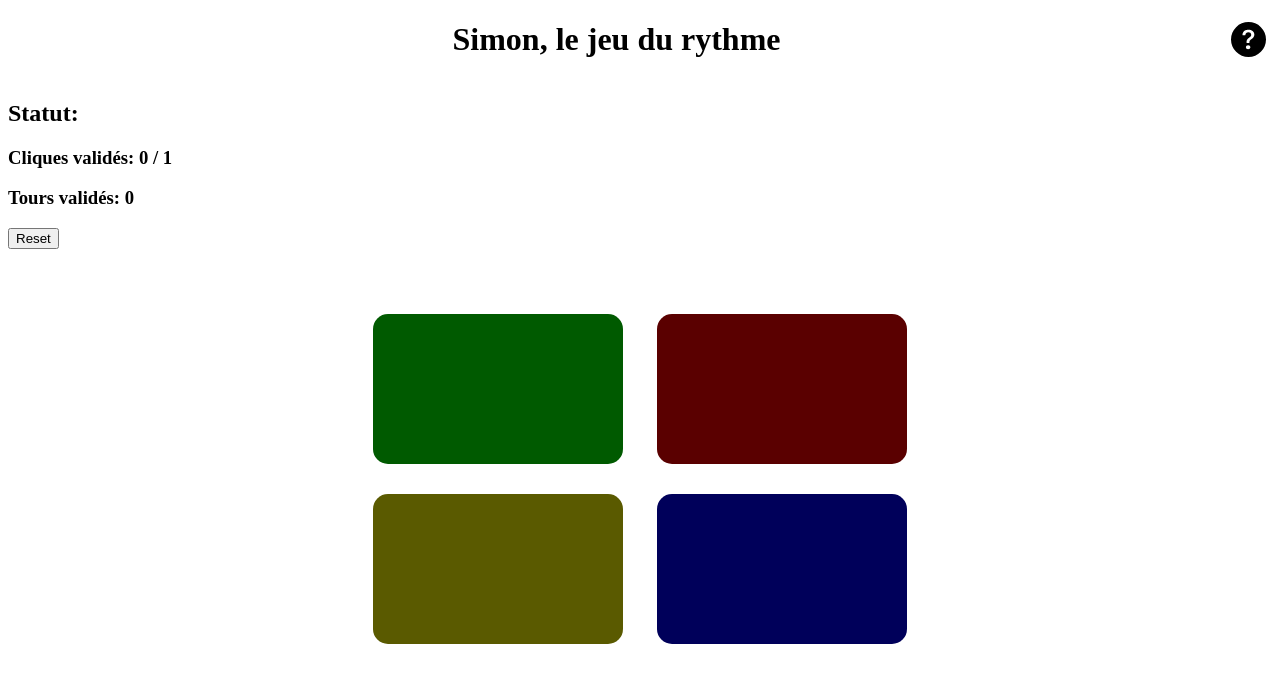
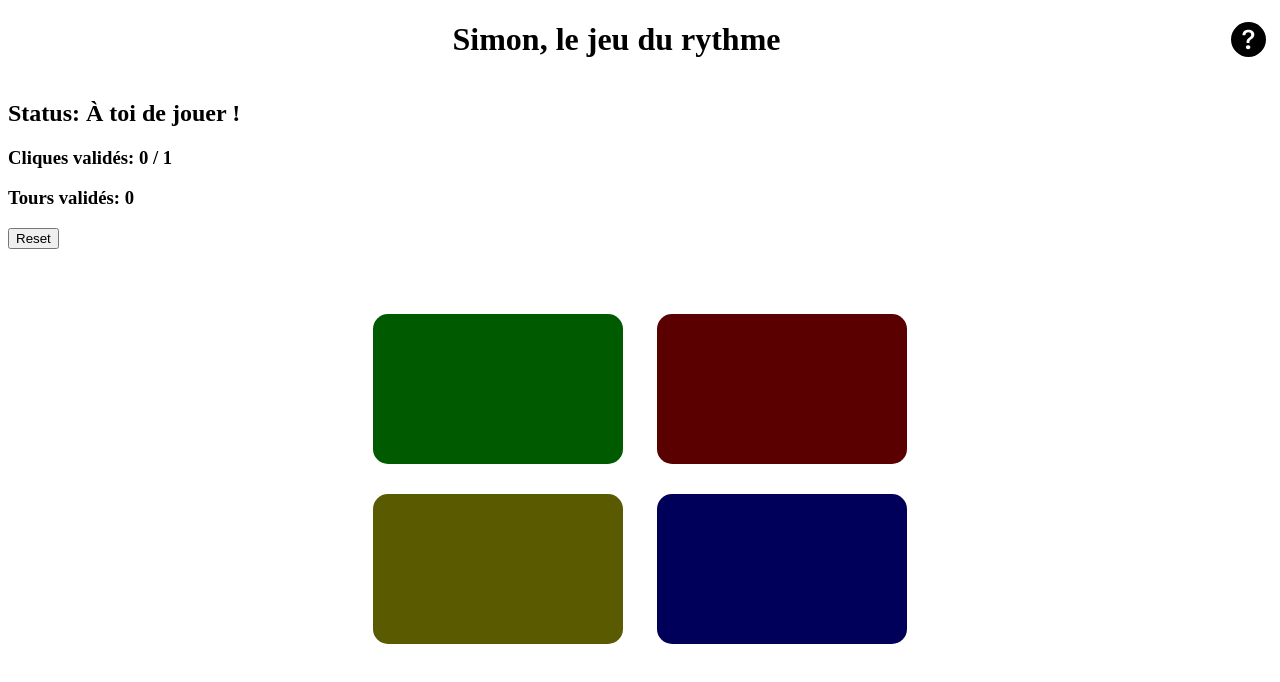
Before and after one commit to ThomasDev6/simon, a website: page src/index.html in a window 1280 px wide. Both pictures are taken after a click on the button "Start". Drawn offline with nearby package versions, Linux system fonts and the light colour scheme.

Commit message:
Statut en game
Modification du statut en fonction des différentes phases de la partie

```diff
--- a/src/js/main.js
+++ b/src/js/main.js
@@ -26,22 +26,23 @@ let interval = 400;
 const btnInGame = document.querySelectorAll(".color-btn");
 const startBtn = document.querySelector('.start-game-btn');
 
+const gameStatus = document.getElementById('game-status');
+
 const clicksOk = document.getElementById('game-score-btn-ok');
 const levelOk = document.getElementById('game-score-level-ok');
 
 const startDiv = document.querySelector('.start-div');
 
-const startGame = false;
-
 startBtn.addEventListener('click', () => {
     startBtn.style.display = 'none';
     startDiv.style.display = 'block';
+    gameStatus.innerHTML = 'Status: Écoutes et regardes';
     addColorBtnToArrayOfColorSeries()
     playColorSeries(1000)
     clicksOk.innerHTML = 'Cliques validés: 0 / ' + colorSeries.length;
     btnInGame.forEach((element) => {
         element.disabled = false;
-    })
+    });
 })
 
 
@@ -67,7 +68,7 @@ btnInGame.forEach(element => {
                 setTimeout(() => {
                     clicksOk.innerHTML = 'Cliques validés: ' + nbBtnClicked + ' / ' + (colorSeries.length + 1);
                     gameBot();
-                },1000)
+                }, 1000)
 
                 levelOk.innerHTML = 'Tours validés: ' + level;
 
@@ -111,18 +112,25 @@ function playClick(color) {
 }
 
 function playColorSeries(delay = 500) {
+    gameStatus.innerHTML = 'Status: Écoutes et regardes';
     setTimeout(() => {
         colorSeries.forEach((obj, index) => {
-            const delay = index * (soundTime + interval);
-            playSoundInColorSeries(obj.musicNote, obj.color, delay)
+            const delayP = index * (soundTime + interval);
+            playSoundInColorSeries(obj.musicNote, obj.color, delayP, index);
         })
     }, delay)
+
 }
 
-function playSoundInColorSeries(musicNote, color, delay) {
+function playSoundInColorSeries(musicNote, color, delay, index) {
     setTimeout(() => {
         playClick(color);
         playSound(musicNote);
+        if((index + 1) === colorSeries.length){
+            setTimeout(() => {
+                gameStatus.innerHTML = 'Status: À toi de jouer !';
+            },1000)
+        }
     }, delay)
 
 }
--- a/src/style/style-simon.css
+++ b/src/style/style-simon.css
@@ -85,6 +85,10 @@
     background-color: rgb(0, 90, 0) ;
 }
 
+.green-btn:hover {
+    cursor: pointer;
+}
+
 .green-btn-animated {
     background-color: rgb(0, 255, 0) ;
 }
@@ -92,12 +96,21 @@
 .red-btn {
     background-color: rgb(90, 0, 0) ;
 }
+
+.red-btn:hover {
+    cursor: pointer;
+}
+
 .red-btn-animated {
     background-color: rgb(255, 0, 0) ;
 }
 
 .yellow-btn {
     background-color: rgb(90, 90, 0) ;
+}
+
+.yellow-btn:hover {
+    cursor: pointer;
 }
 
 .yellow-btn-animated {
@@ -108,6 +121,10 @@
     background-color: rgb(0, 0, 90) ;
 }
 
+.blue-btn:hover {
+    cursor: pointer;
+}
+
 .blue-btn-animated {
     background-color: rgb(0, 0, 255) ;
 }
```
